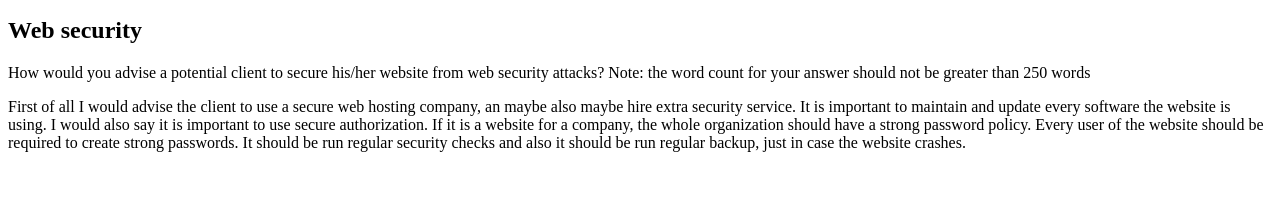
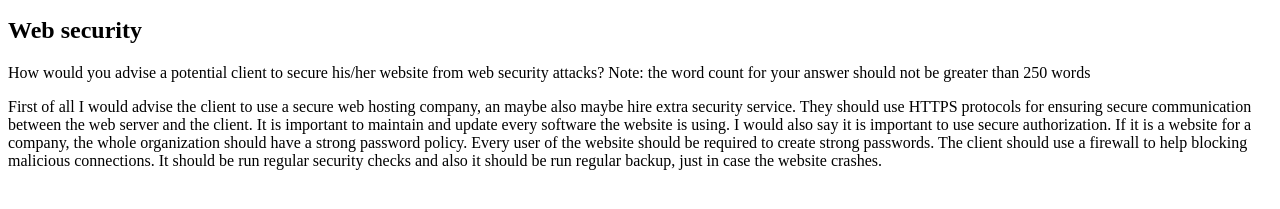
Before and after one commit to elinkrull/noroffproject, a plain HTML site: page index.html in a window 1280 px wide. Shown: the part 101-310 px from the top of the page. Drawn offline with Linux system fonts and the light colour scheme.

Commit message:
Update index.html

```diff
--- a/index.html
+++ b/index.html
@@ -8,6 +8,6 @@
         <p>Welcome to my first website.</p>
         <h2>Web security</h2>
         <p id="web-security-question">How would you advise a potential client to secure his/her website from web security attacks? Note: the word count for your answer should not be greater than 250 words</p>
-        <p id="web-security-answer">First of all I would advise the client to use a secure web hosting company, an maybe also maybe hire extra security service. It is important to maintain and update every software the website is using. I would also say it is important to use secure authorization. If it is a website for a company, the whole organization should have a strong password policy. Every user of the website should be required to create strong passwords. It should be run regular security checks and also it should be run regular backup, just in case the website crashes.</p>
+        <p id="web-security-answer">First of all I would advise the client to use a secure web hosting company, an maybe also maybe hire extra security service. They should use HTTPS protocols for ensuring secure communication between the web server and the client. It is important to maintain and update every software the website is using. I would also say it is important to use secure authorization. If it is a website for a company, the whole organization should have a strong password policy. Every user of the website should be required to create strong passwords. The client should use a firewall to help blocking malicious connections. It should be run regular security checks and also it should be run regular backup, just in case the website crashes.</p>
     </body>
 </html>
```
